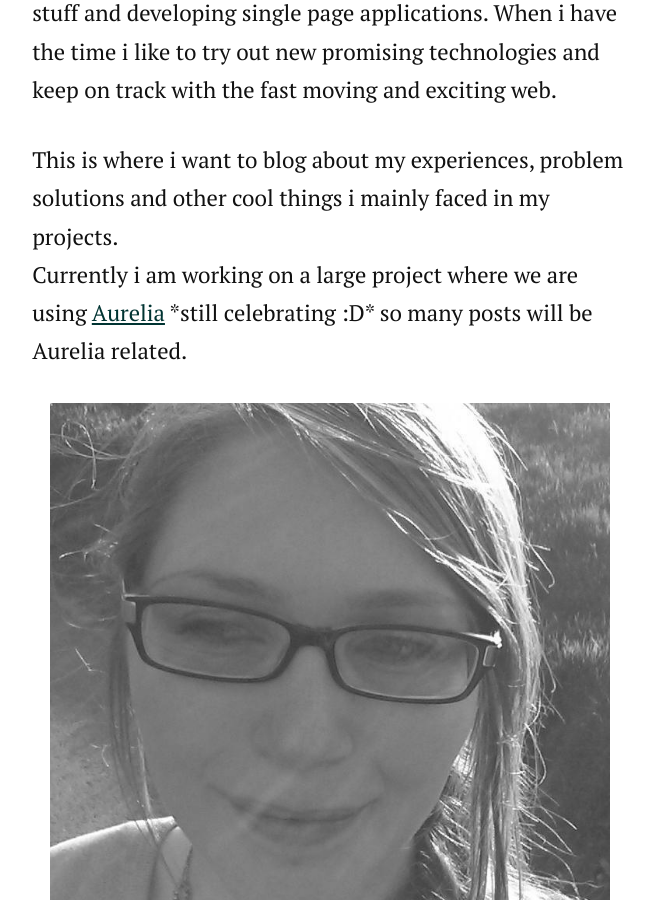
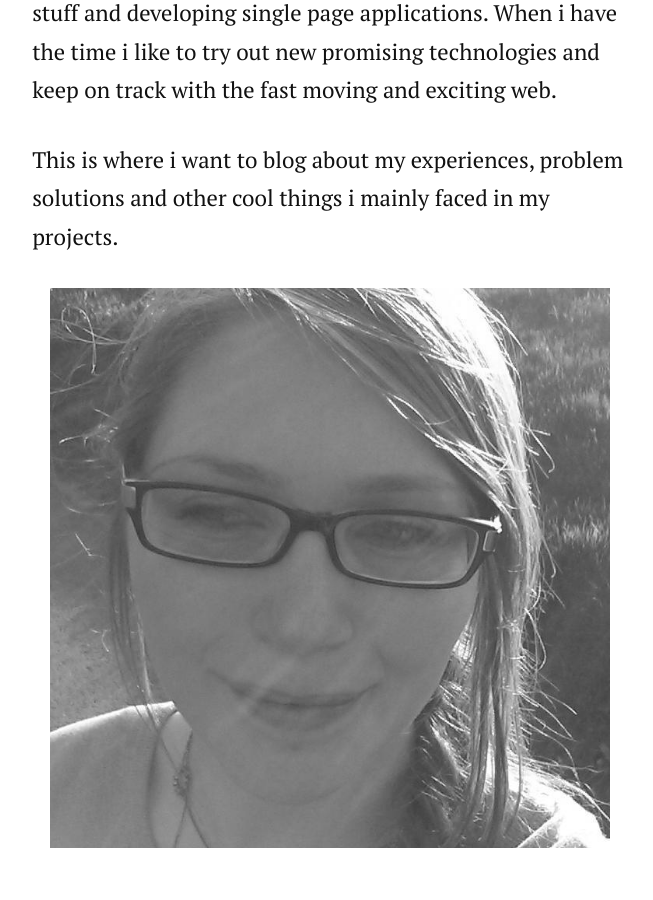
Before and after one commit to kabaehr/kabaehr.github.io, a Jekyll site: the page built from about.md, in a window 1280 px wide and 900 px high, scrolled down 541 px. Shown: the whole window, without its empty margins (310-963 px from the left). Built offline with Jekyll 4.4.1, drawn with Linux system fonts in a browser that asks for light colours; nearby versions of some CDN libraries.

Commit message:
improved about text

```diff
--- a/about.md
+++ b/about.md
@@ -12,9 +12,8 @@ title: About Me
 	When i have the time i like to try out new promising technologies and keep on track with the fast moving and exciting web.</p>
 
 	<p class="intro">This is where i want to blog about my experiences, problem solutions and other cool things i mainly faced in my projects.
-	<br />
-	Currently i am working on a large project where we are using <a href="http://aurelia.io/">Aurelia</a> *still celebrating :D* so many posts will be Aurelia related.
-		</p>
+
+	</p>
 
 	<img src="{{ '/assets/img/kabaehr.jpeg' | prepend: site.baseurl }}" alt="picture of kabaehr" class="kabaehr-img">
 
```
